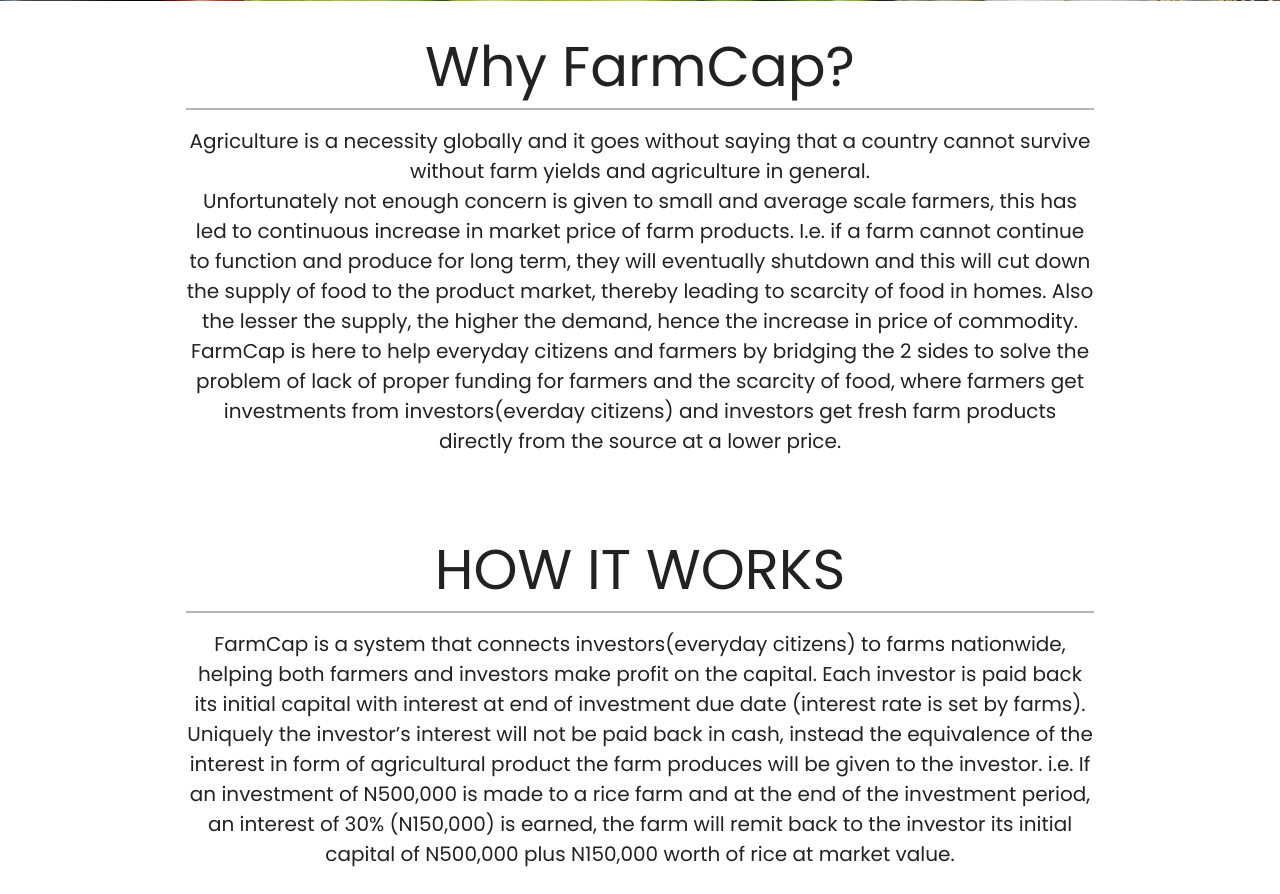
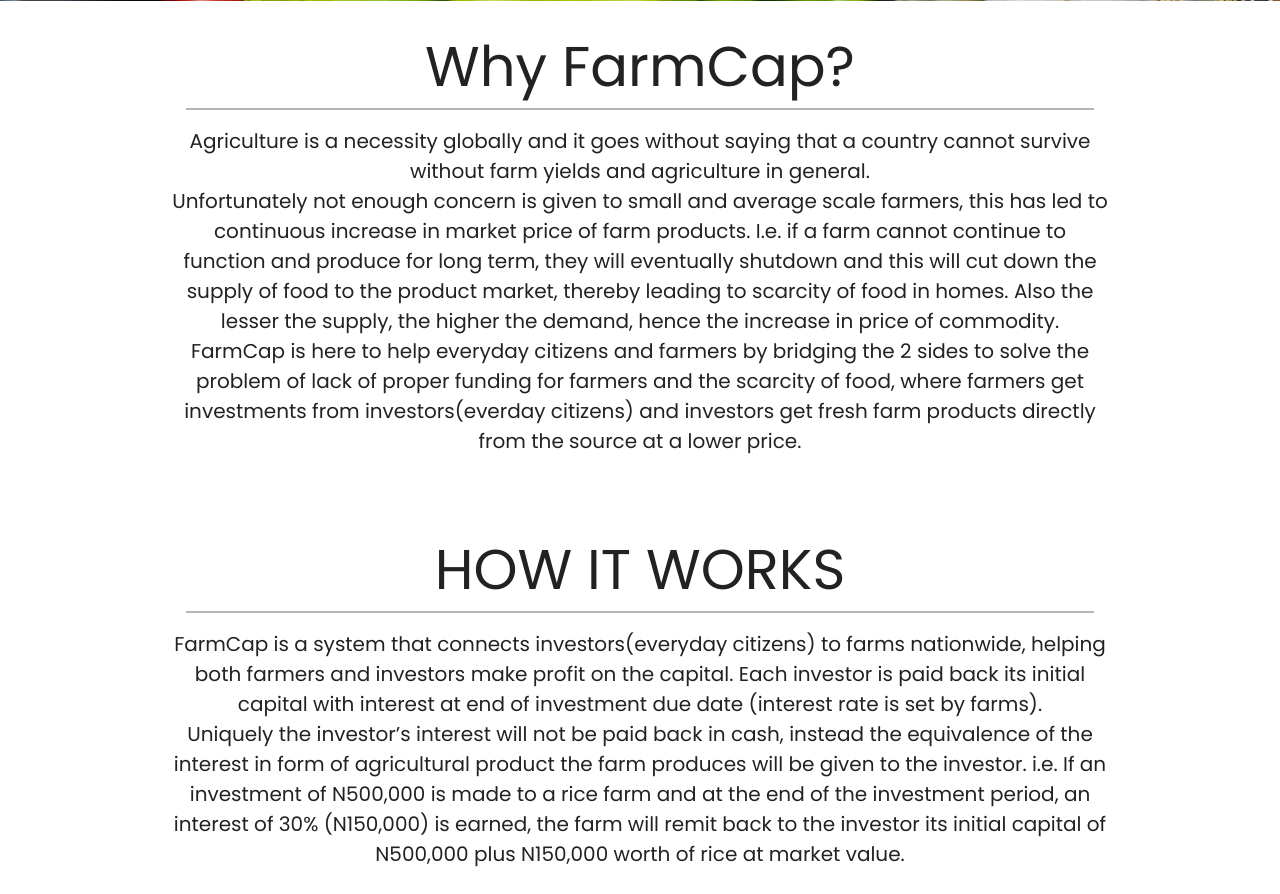
Before and after one commit to Tourch-tech/FarmCap, a PHP site: page /about.html in a window 1280 px wide. Shown: the part 977-1871 px from the top of the page. Run offline with PHP 8.4, Linux system fonts and the light colour scheme; some libraries are stand-ins or nearby versions.

Commit message:
Update about.css

```diff
--- a/about.css
+++ b/about.css
@@ -257,8 +257,8 @@ figure {
   will-change: transform;
 }
 /*--- Bootstrap Padding Fix --*/
-[class*="col-12"] {
-    padding: -1rem;
+[class*="col-sm-12"] {
+    padding: 0rem;
 }
 
 
```
